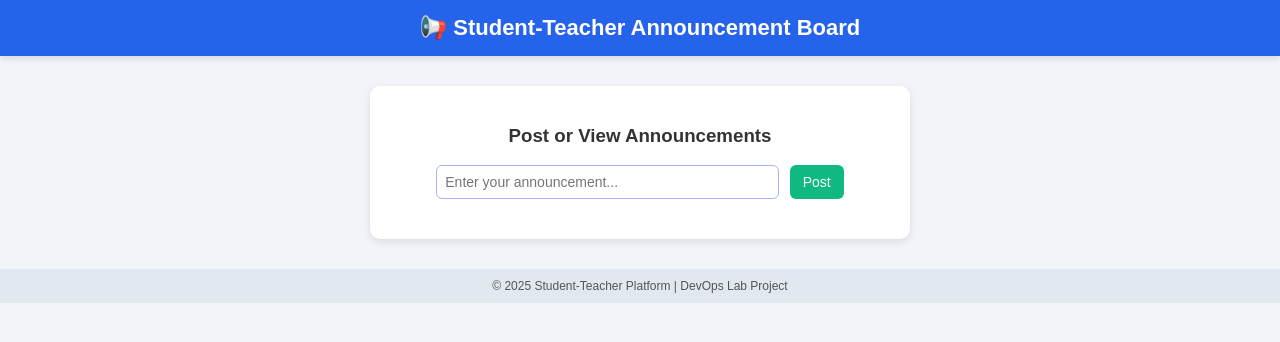
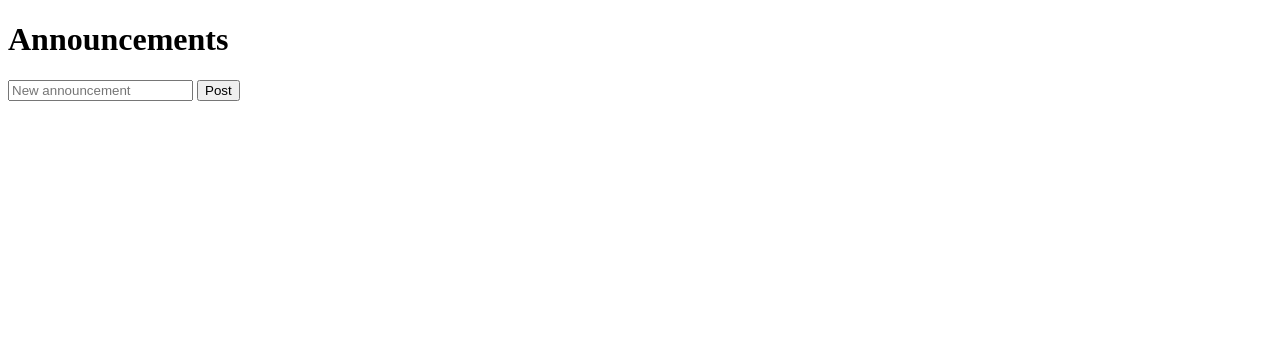
Before and after one commit to 237R1A05T4/student-teacher-platform, a Flask app: page / in a window 1280 px wide. Shown: the top 342 px of the page. Run offline with Flask 3, Linux system fonts and the light colour scheme; data that the repository does not hold is empty.

Commit message:
index.html

```diff
--- a/templates/index.html
+++ b/templates/index.html
@@ -1,127 +1,31 @@
 <!DOCTYPE html>
 <html>
 <head>
-  <title>📢 Student-Teacher Announcements</title>
-  <style>
-    body {
-      font-family: Arial, sans-serif;
-      background-color: #f1f5f9;
-      color: #333;
-      margin: 0;
-      padding: 0;
-      text-align: center;
-    }
+    <title>Announcements</title>
+</head>
+<body>
+    <h1>Announcements</h1>
+    <ul id="list"></ul>
 
-    header {
-      background-color: #2563eb;
-      color: white;
-      padding: 15px 0;
-      font-size: 22px;
-      font-weight: bold;
-      box-shadow: 0 3px 6px rgba(0, 0, 0, 0.1);
-    }
-
-    main {
-      background: white;
-      width: 90%;
-      max-width: 500px;
-      margin: 30px auto;
-      padding: 20px;
-      border-radius: 10px;
-      box-shadow: 0 3px 8px rgba(0, 0, 0, 0.1);
-    }
-
-    input {
-      width: 65%;
-      padding: 8px;
-      border: 1.5px solid #a5b4fc;
-      border-radius: 6px;
-      font-size: 14px;
-      outline: none;
-    }
-
-    input:focus {
-      border-color: #4f46e5;
-    }
-
-    button {
-      background-color: #10b981;
-      color: white;
-      border: none;
-      border-radius: 6px;
-      padding: 9px 13px;
-      font-size: 14px;
-      margin-left: 6px;
-      cursor: pointer;
-      transition: 0.2s;
-    }
-
-    button:hover {
-      background-color: #059669;
-      transform: scale(1.03);
-    }
-
-    ul {
-      list-style-type: none;
-      padding: 0;
-      margin-top: 20px;
-      text-align: left;
-    }
-
-    li {
-      background-color: #e0f2fe;
-      border-left: 4px solid #2563eb;
-      padding: 10px 12px;
-      margin: 8px 0;
-      border-radius: 5px;
-      font-size: 15px;
-    }
-
-    footer {
-      margin-top: 30px;
-      padding: 10px;
-      background-color: #e2e8f0;
-      color: #555;
-      font-size: 12px;
-    }
-  </style>
-</head>
-
-<body>
-
-  <header>📢 Student-Teacher Announcement Board</header>
-
-  <main>
-    <h3>Post or View Announcements</h3>
-
-    <div>
-      <input type="text" id="announcement" placeholder="Enter your announcement...">
+    <input type="text" id="announcement" placeholder="New announcement">
     <button onclick="postAnnouncement()">Post</button>
-    </div>
-
-    <ul id="list"></ul>
-  </main>
-
-  <footer>
-    © 2025 Student-Teacher Platform | DevOps Lab Project
-  </footer>
 
     <script>
     async function fetchAnnouncements() {
-      const res = await fetch('/announcements');
-      const data = await res.json();
-      const list = document.getElementById('list');
+        let res = await fetch('/announcements');
+        let data = await res.json();
+        let list = document.getElementById('list');
         list.innerHTML = '';
         data.forEach(a => {
-        const li = document.createElement('li');
-        li.textContent = "📢 " + a.text;
+            let li = document.createElement('li');
+            li.textContent = a.text;
             list.appendChild(li);
         });
     }
 
     async function postAnnouncement() {
-      const text = document.getElementById('announcement').value.trim();
-      if (!text) return;
+        let text = document.getElementById('announcement').value;
+        if(!text) return;
         await fetch('/announcements', {
             method: 'POST',
             headers: {'Content-Type': 'application/json'},
@@ -133,6 +37,5 @@
 
     fetchAnnouncements();
     </script>
-
 </body>
 </html>
```
Lines whose indentation alone changed are shown as unchanged.
